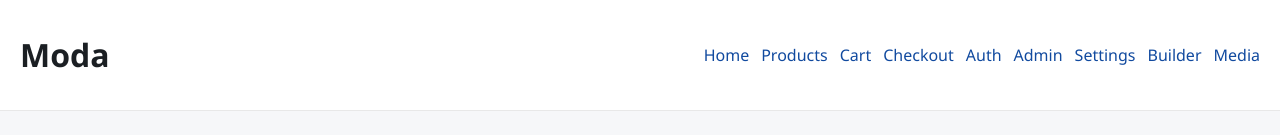
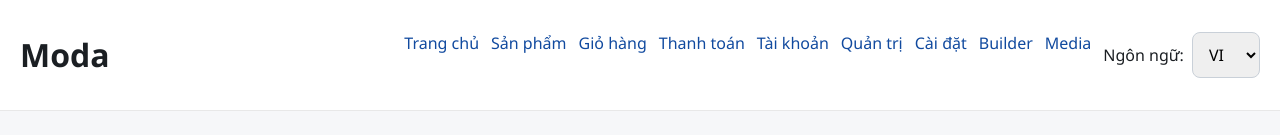
Before and after one commit to Jatnit/Moda, a React (Vite) app in the folder frontend/: page / in a window 1280 px wide. Shown: the top 135 px of the page. Built offline with nearby package versions, Linux system fonts and the light colour scheme; no server answers.

Commit message:
feat(phase3): add i18n-ready frontend foundation

```diff
--- /dev/null
+++ b/frontend/src/i18n/I18nProvider.tsx
@@ -0,0 +1,44 @@
+import { createContext, ReactNode, useContext, useMemo, useState } from 'react';
+import { Locale, messages } from './messages';
+
+type I18nContextValue = {
+  locale: Locale;
+  setLocale: (locale: Locale) => void;
+  t: (key: string) => string;
+};
+
+const I18nContext = createContext<I18nContextValue | null>(null);
+
+function readInitialLocale(): Locale {
+  const saved = localStorage.getItem('moda_locale');
+  if (saved === 'vi' || saved === 'en') return saved;
+  return 'vi';
+}
+
+export function I18nProvider(props: { children: ReactNode }) {
+  const [locale, setLocaleState] = useState<Locale>(readInitialLocale);
+
+  const setLocale = (next: Locale) => {
+    setLocaleState(next);
+    localStorage.setItem('moda_locale', next);
+  };
+
+  const value = useMemo<I18nContextValue>(
+    () => ({
+      locale,
+      setLocale,
+      t: (key: string) => messages[locale][key] ?? key
+    }),
+    [locale]
+  );
+
+  return <I18nContext.Provider value={value}>{props.children}</I18nContext.Provider>;
+}
+
+export function useI18n() {
+  const ctx = useContext(I18nContext);
+  if (!ctx) {
+    throw new Error('useI18n must be used inside I18nProvider');
+  }
+  return ctx;
+}
--- /dev/null
+++ b/frontend/src/i18n/messages.ts
@@ -0,0 +1,30 @@
+export type Locale = 'vi' | 'en';
+
+type Dictionary = Record<string, string>;
+
+export const messages: Record<Locale, Dictionary> = {
+  vi: {
+    nav_home: 'Trang chủ',
+    nav_products: 'Sản phẩm',
+    nav_cart: 'Giỏ hàng',
+    nav_checkout: 'Thanh toán',
+    nav_auth: 'Tài khoản',
+    nav_admin: 'Quản trị',
+    nav_settings: 'Cài đặt',
+    nav_builder: 'Builder',
+    nav_media: 'Media',
+    lang_label: 'Ngôn ngữ'
+  },
+  en: {
+    nav_home: 'Home',
+    nav_products: 'Products',
+    nav_cart: 'Cart',
+    nav_checkout: 'Checkout',
+    nav_auth: 'Auth',
+    nav_admin: 'Admin',
+    nav_settings: 'Settings',
+    nav_builder: 'Builder',
+    nav_media: 'Media',
+    lang_label: 'Language'
+  }
+};
--- a/frontend/src/layouts/AppLayout.tsx
+++ b/frontend/src/layouts/AppLayout.tsx
@@ -1,7 +1,10 @@
 import { useEffect, useState } from 'react';
 import { Link, Outlet } from 'react-router-dom';
+import { useI18n } from '../i18n/I18nProvider';
+import { Locale } from '../i18n/messages';
 
 export function AppLayout() {
+  const { locale, setLocale, t } = useI18n();
   const [headerTitle, setHeaderTitle] = useState('Moda');
   const [bannerText, setBannerText] = useState('');
   const [footerText, setFooterText] = useState('');
@@ -27,15 +30,26 @@ export function AppLayout() {
       <header className="topbar">
         <h1>{headerTitle}</h1>
         <nav>
-          <Link to="/">Home</Link>
-          <Link to="/products">Products</Link>
-          <Link to="/cart">Cart</Link>
-          <Link to="/checkout">Checkout</Link>
-          <Link to="/auth">Auth</Link>
-          <Link to="/admin">Admin</Link>
-          <Link to="/admin/settings">Settings</Link>
-          <Link to="/admin/builder">Builder</Link>
-          <Link to="/admin/media">Media</Link>
+          <Link to="/">{t('nav_home')}</Link>
+          <Link to="/products">{t('nav_products')}</Link>
+          <Link to="/cart">{t('nav_cart')}</Link>
+          <Link to="/checkout">{t('nav_checkout')}</Link>
+          <Link to="/auth">{t('nav_auth')}</Link>
+          <Link to="/admin">{t('nav_admin')}</Link>
+          <Link to="/admin/settings">{t('nav_settings')}</Link>
+          <Link to="/admin/builder">{t('nav_builder')}</Link>
+          <Link to="/admin/media">{t('nav_media')}</Link>
+          <label>
+            {t('lang_label')}:{' '}
+            <select
+              value={locale}
+              onChange={(e) => setLocale(e.target.value as Locale)}
+              style={{ marginLeft: 4 }}
+            >
+              <option value="vi">VI</option>
+              <option value="en">EN</option>
+            </select>
+          </label>
         </nav>
       </header>
       {bannerText ? <div className="site-banner">{bannerText}</div> : null}
--- a/frontend/src/main.tsx
+++ b/frontend/src/main.tsx
@@ -1,13 +1,16 @@
 import React from 'react';
 import ReactDOM from 'react-dom/client';
 import { BrowserRouter } from 'react-router-dom';
+import { I18nProvider } from './i18n/I18nProvider';
 import { AppRoutes } from './routes/AppRoutes';
 import './styles/global.css';
 
 ReactDOM.createRoot(document.getElementById('root')!).render(
   <React.StrictMode>
-    <BrowserRouter>
-      <AppRoutes />
-    </BrowserRouter>
+    <I18nProvider>
+      <BrowserRouter>
+        <AppRoutes />
+      </BrowserRouter>
+    </I18nProvider>
   </React.StrictMode>
 );
```
Also changed, not shown: 1 other file (tests, documents, lock files or other folders).
